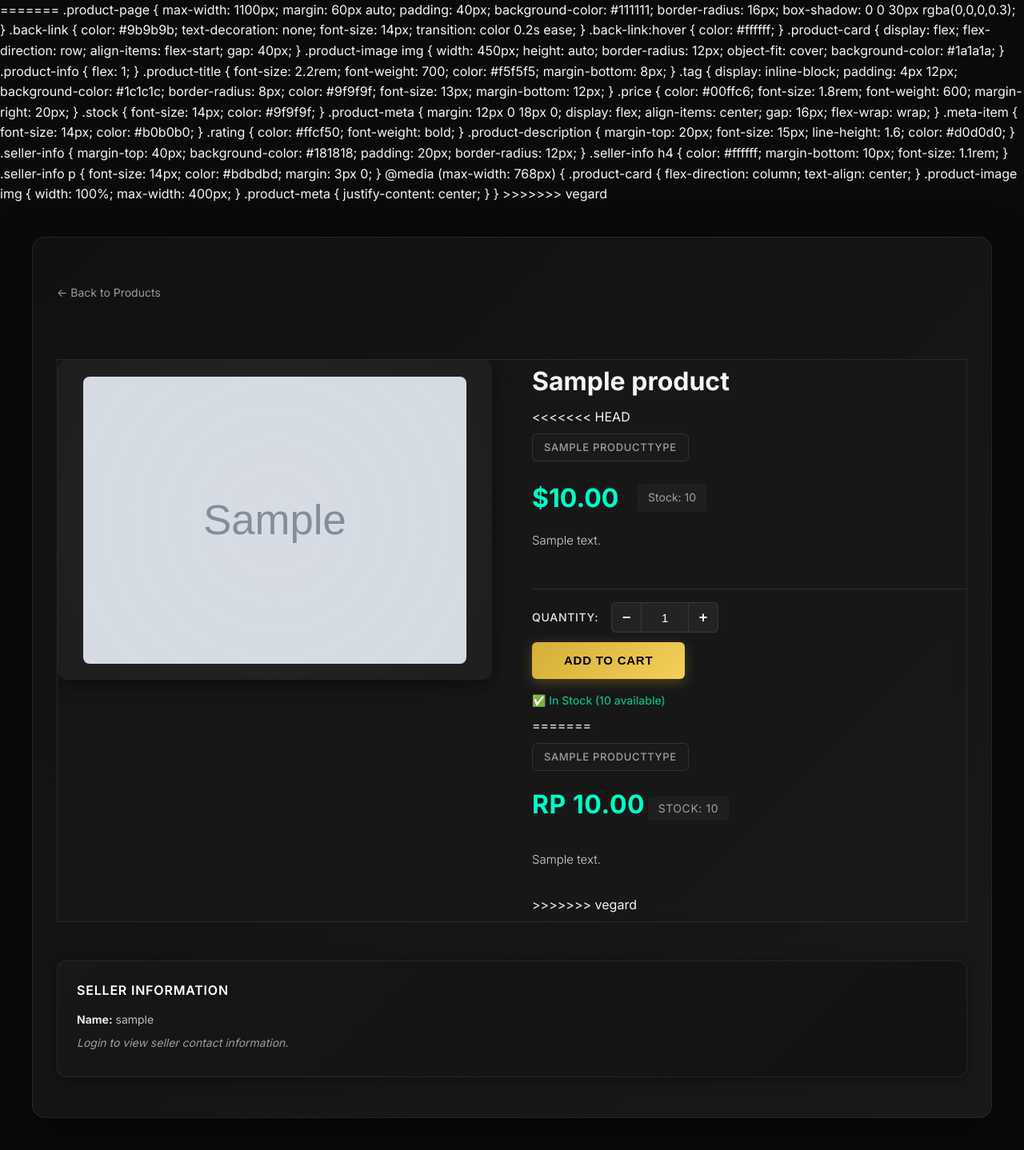
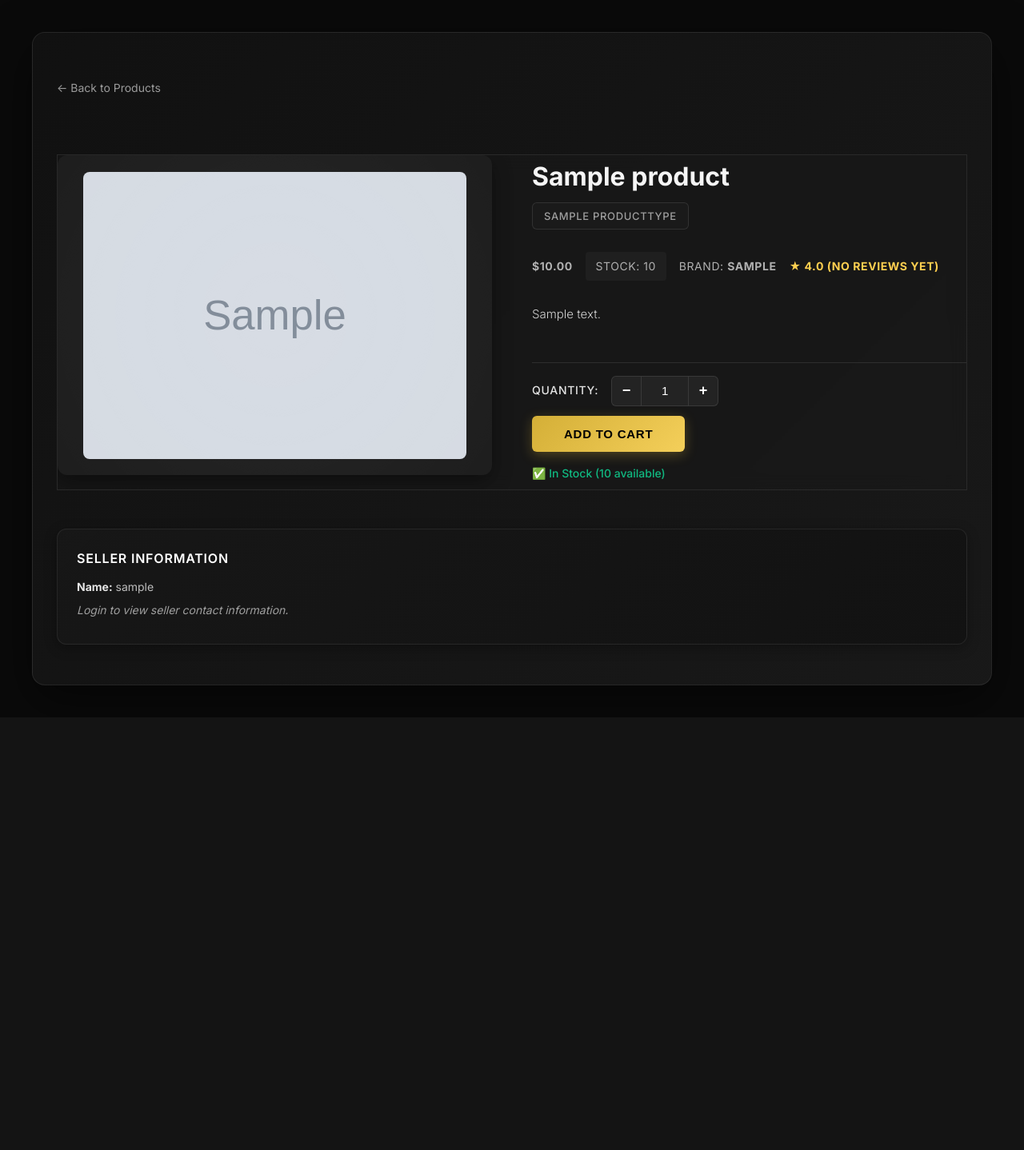
Before and after one commit to pbp-group-k4/becathlon, a Django app: page /product/1/ in a window 1280 px wide. Shown: the part 94-1532 px from the top of the page at 80% size. After the commit the page ends 978 px from the top, so only its background shows below. Run offline with Django 5.2, Linux system fonts and the light colour scheme; tables that the repository leaves empty hold one stand-in row (values such as "Sample post"); grey boxes marked "Sample" are stand-in pictures.

Commit message:
Add brand and rating to Product model

```diff
--- a/apps/main/models.py
+++ b/apps/main/models.py
@@ -33,8 +33,10 @@ class Product(models.Model):
     description = models.TextField()
     price = models.DecimalField(max_digits=10, decimal_places=2)
     product_type = models.ForeignKey(ProductType, on_delete=models.CASCADE, related_name='products')
+    brand = models.CharField(max_length=100, blank=True, default='')
     image_url = models.URLField(blank=True, null=True)
     stock = models.IntegerField(default=0)
+    rating = models.DecimalField(max_digits=3, decimal_places=2, default=0.00)
     created_by = models.ForeignKey(User, on_delete=models.CASCADE, related_name='products')
     created_at = models.DateTimeField(auto_now_add=True)
     updated_at = models.DateTimeField(auto_now=True)
--- a/apps/main/templates/main/home.html
+++ b/apps/main/templates/main/home.html
@@ -823,6 +823,11 @@
                     </div>
 
                     <div class="form-group">
+                        <label for="productBrand">Brand</label>
+                        <input type="text" id="productBrand" placeholder="Enter brand name (optional)">
+                    </div>
+
+                    <div class="form-group">
                         <label for="productPrice">Price (USD)</label>
                         <input type="number" id="productPrice" step="0.01" min="0" placeholder="0.00" required>
                     </div>
@@ -979,6 +984,7 @@
                     description: document.getElementById('productDescription').value,
                     price: parseFloat(document.getElementById('productPrice').value),
                     product_type: document.getElementById('productType').value,
+                    brand: document.getElementById('productBrand').value || '',
                     stock: parseInt(document.getElementById('productStock').value),
                     image_url: document.getElementById('productImage').value || ''
                 };
--- a/apps/main/templates/main/product_detail.html
+++ b/apps/main/templates/main/product_detail.html
@@ -14,79 +14,8 @@
         max-width: 100% !important;
         padding: 0 !important;
     }
-</style>
-{% endblock %}
 
-<<<<<<< HEAD
-{% block content %}
-=======
-        .product-page {
-            max-width: 1100px;
-            margin: 60px auto;
-            padding: 40px;
-            background-color: #111111;
-            border-radius: 16px;
-            box-shadow: 0 0 30px rgba(0,0,0,0.3);
-        }
-
-        .back-link {
-            color: #9b9b9b;
-            text-decoration: none;
-            font-size: 14px;
-            transition: color 0.2s ease;
-        }
-        .back-link:hover {
-            color: #ffffff;
-        }
-
-        .product-card {
-            display: flex;
-            flex-direction: row;
-            align-items: flex-start;
-            gap: 40px;
-        }
-
-        .product-image img {
-            width: 450px;
-            height: auto;
-            border-radius: 12px;
-            object-fit: cover;
-            background-color: #1a1a1a;
-        }
-
-        .product-info {
-            flex: 1;
-        }
-
-        .product-title {
-            font-size: 2.2rem;
-            font-weight: 700;
-            color: #f5f5f5;
-            margin-bottom: 8px;
-        }
-
-        .tag {
-            display: inline-block;
-            padding: 4px 12px;
-            background-color: #1c1c1c;
-            border-radius: 8px;
-            color: #9f9f9f;
-            font-size: 13px;
-            margin-bottom: 12px;
-        }
-
-        .price {
-            color: #00ffc6;
-            font-size: 1.8rem;
-            font-weight: 600;
-            margin-right: 20px;
-        }
-
-        .stock {
-            font-size: 14px;
-            color: #9f9f9f;
-        }
-
+    /* Additional meta item styling for brand/rating */
     .product-meta {
         margin: 12px 0 18px 0;
         display: flex;
@@ -104,50 +33,10 @@
         color: #ffcf50;
         font-weight: bold;
     }
+</style>
+{% endblock %}
 
-        .product-description {
-            margin-top: 20px;
-            font-size: 15px;
-            line-height: 1.6;
-            color: #d0d0d0;
-        }
-
-        .seller-info {
-            margin-top: 40px;
-            background-color: #181818;
-            padding: 20px;
-            border-radius: 12px;
-        }
-
-        .seller-info h4 {
-            color: #ffffff;
-            margin-bottom: 10px;
-            font-size: 1.1rem;
-        }
-
-        .seller-info p {
-            font-size: 14px;
-            color: #bdbdbd;
-            margin: 3px 0;
-        }
-
-        @media (max-width: 768px) {
-            .product-card {
-                flex-direction: column;
-                text-align: center;
-            }
-            .product-image img {
-                width: 100%;
-                max-width: 400px;
-            }
-            .product-meta {
-                justify-content: center;
-            }
-        }
-    </style>
-</head>
-<body>
->>>>>>> vegard
+{% block content %}
 <div class="product-page">
     <a class="back-link" href="{% url 'catalog:home' %}">← Back to Products</a>
 
@@ -162,12 +51,15 @@
 
         <div class="product-info">
             <h1 class="product-title">{{ product.name }}</h1>
-<<<<<<< HEAD
             <span class="tag">{{ product.product_type.name|default:"Uncategorized" }}</span>
 
-            <div class="price-stock-container">
-                <span class="price">${{ product.price }}</span>
-                <span class="stock">Stock: {{ product.stock }}</span>
+            <div class="product-meta">
+                <span class="meta-item price">${{ product.price }}</span>
+                <span class="meta-item stock">Stock: {{ product.stock }}</span>
+                {% if product.brand %}
+                    <span class="meta-item">Brand: <strong>{{ product.brand }}</strong></span>
+                {% endif %}
+                <span class="meta-item rating">★ {{ product.rating|floatformat:1 }}{% if product.rating_count > 0 %} ({{ product.rating_count }} review{{ product.rating_count|pluralize }}){% else %} (No reviews yet){% endif %}</span>
             </div>
 
             <p class="product-description">{{ product.description|default:"No description available." }}</p>
@@ -201,24 +93,6 @@
                 <p class="stock-info out-of-stock">❌ Out of Stock</p>
                 {% endif %}
             </div>
-=======
-            <span class="tag">
-                {{ product.product_type.name|default:"Uncategorized" }}
-            </span>
-
-            <div class="product-meta">
-                <span class="meta-item price">Rp {{ product.price }}</span>
-                <span class="meta-item stock">Stock: {{ product.stock }}</span>
-                {% if product.brand %}
-                    <span class="meta-item">Brand: <strong>{{ product.brand }}</strong></span>
-                {% endif %}
-                {% if product.rating %}
-                    <span class="meta-item rating">★ {{ product.rating }}</span>
-                {% endif %}
-            </div>
-
-            <p class="product-description">{{ product.description }}</p>
->>>>>>> vegard
         </div>
     </div>
 
@@ -238,5 +112,6 @@
 {% endblock %}
 
 {% block extra_js %}
+<script src="{% static 'cart/js/cart.js' %}"></script>
 <script src="{% static 'main/js/product_detail.js' %}"></script>
 {% endblock %}
--- a/apps/main/views.py
+++ b/apps/main/views.py
@@ -40,6 +40,7 @@ def add_product_ajax(request):
             description=data.get('description'),
             price=data.get('price'),
             product_type=product_type,
+            brand=data.get('brand', ''),
             stock=data.get('stock', 0),
             image_url=data.get('image_url', ''),
             created_by=request.user
@@ -53,6 +54,7 @@ def add_product_ajax(request):
                 'description': product.description,
                 'price': str(product.price),
                 'product_type': product.product_type.name,
+                'brand': product.brand,
                 'stock': product.stock,
                 'image_url': product.image_url,
                 'created_by': product.created_by.username,
```
Also changed, not shown: apps/main/admin.py (+4 -4 lines), README.md, apps/main/migrations/0003_product_brand_product_rating_product_rating_count.py (added), apps/main/migrations/0004_remove_product_rating_count_alter_product_brand_and_more.py (added). Lines whose indentation alone changed are shown as unchanged.
